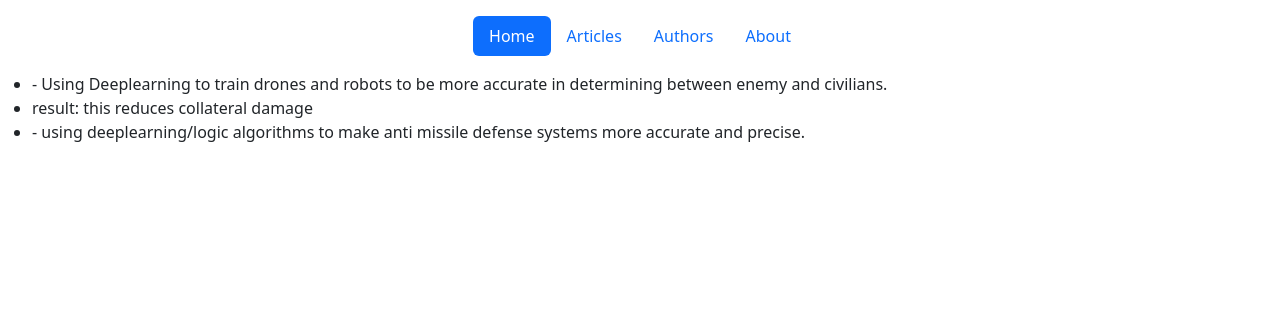
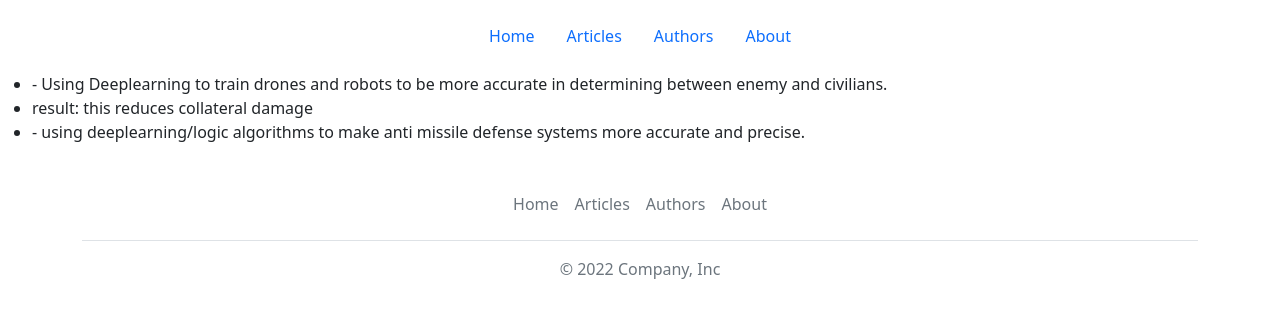
Before and after one commit to JamesCBartlett/progblack_2223_formative, a plain HTML site: page articles/military.html in a window 1280 px wide. Drawn offline with nearby package versions, Linux system fonts and the light colour scheme.

```diff
--- a/articles/military.html
+++ b/articles/military.html
@@ -16,9 +16,9 @@
       <header class="d-flex justify-content-center py-3">
         <ul class="nav nav-pills">
           <li class="nav-item">
-            <a href="#" class="nav-link active" aria-current="page">Home</a>
+            <a href="#" class="nav-link" aria-current="page">Home</a>
           </li>
-          <li class="nav-item"><a href="#" class="nav-link">Articles</a></li>
+          <li class="nav-item active"><a href="#" class="nav-link">Articles</a></li>
           <li class="nav-item"><a href="#" class="nav-link">Authors</a></li>
           <li class="nav-item"><a href="#" class="nav-link">About</a></li>
         </ul>
@@ -34,6 +34,28 @@
       </ul>
     </div>
 
+    <div class="container">
+      <footer class="py-3 my-4">
+        <ul class="nav justify-content-center border-bottom pb-3 mb-3">
+          <li class="nav-item">
+            <a href="index.html" class="nav-link px-2 text-muted">Home</a>
+          </li>
+          <li class="nav-item">
+            <a href="articles.html" class="nav-link px-2 text-muted"
+              >Articles</a
+            >
+          </li>
+          <li class="nav-item">
+            <a href="#" class="nav-link px-2 text-muted">Authors</a>
+          </li>
+          <li class="nav-item">
+            <a href="about.html" class="nav-link px-2 text-muted">About</a>
+          </li>
+        </ul>
+        <p class="text-center text-muted">&copy; 2022 Company, Inc</p>
+      </footer>
+    </div>
+
     <script
       src="https://cdn.jsdelivr.net/npm/bootstrap@5.2.2/dist/js/bootstrap.bundle.min.js"
       integrity="sha384-OERcA2EqjJCMA+/3y+gxIOqMEjwtxJY7qPCqsdltbNJuaOe923+mo//f6V8Qbsw3"
```
Also changed, not shown: about.html (+2 -2 lines), articles.html (+16 -0 lines), authors.html (+1 -1 lines).
